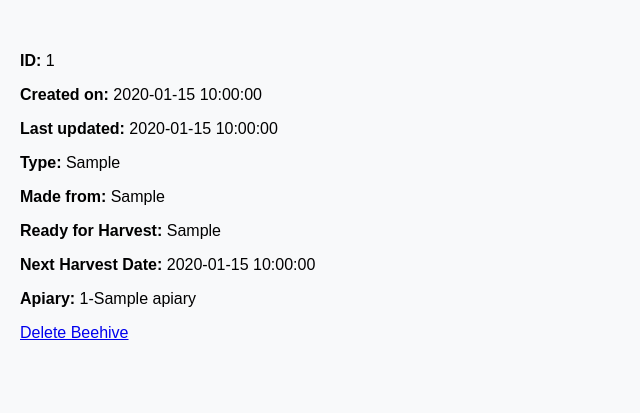
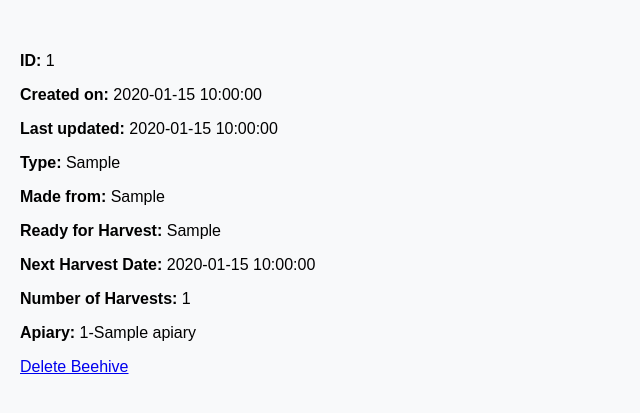
Before and after one commit to julioceaseless/Appiary, a Python web app: template web/templates/view_beehive.html in a window 1280 px wide. Shown: the part 34-447 px from the top of the page, without its empty margins (0-640 px from the left). Run offline with Jinja, Linux system fonts and the light colour scheme; the template is opened without the code that fills it: most values are stand-ins (such as "Sample title", 1, 10 or a date in 2020).

Commit message:
Fix bugs

```diff
--- a/web/templates/view_beehive.html
+++ b/web/templates/view_beehive.html
@@ -10,6 +10,7 @@
     <p><strong>Made from:</strong> {{ beehive.wood_type }}</p>
     <p><strong>Ready for Harvest:</strong> {{ beehive.ready_for_harvest }}</p>
     <p><strong>Next Harvest Date:</strong> {{ beehive.next_harvest_date }}</p>
+    <p><strong>Number of Harvests:</strong> {{ beehive.harvest_count }}</p>
     <p><strong>Apiary:</strong> {{ beehive.apiary_id }}-{{ beehive.apiary.name }}</p>
 
     <div class="button">
--- a/web/views/harvest.py
+++ b/web/views/harvest.py
@@ -49,6 +49,8 @@ def add_harvest(user_id):
 
         # schedule the next tentative harvest date
         harvest.set_next_harvest()
+        # update changes
+        storage.save()
 
         return redirect(url_for('views.list_harvests'))
 
```
